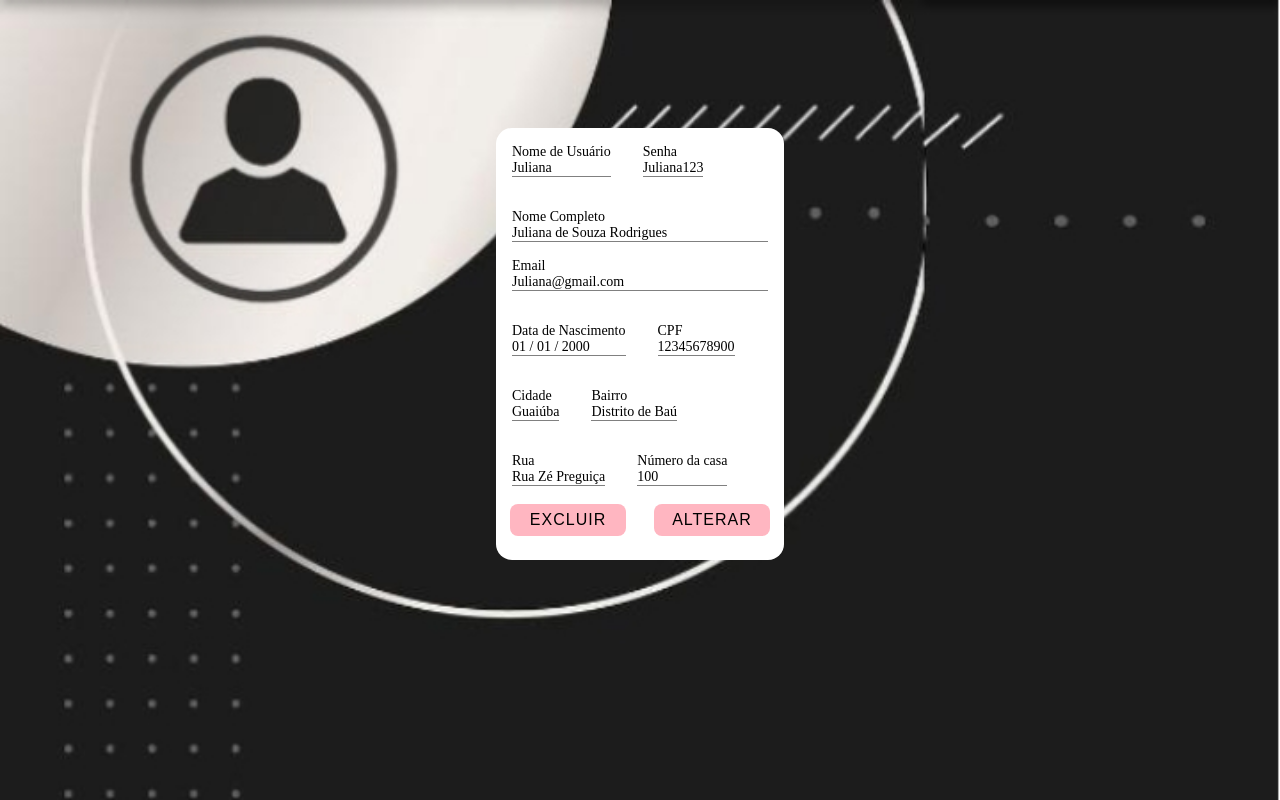
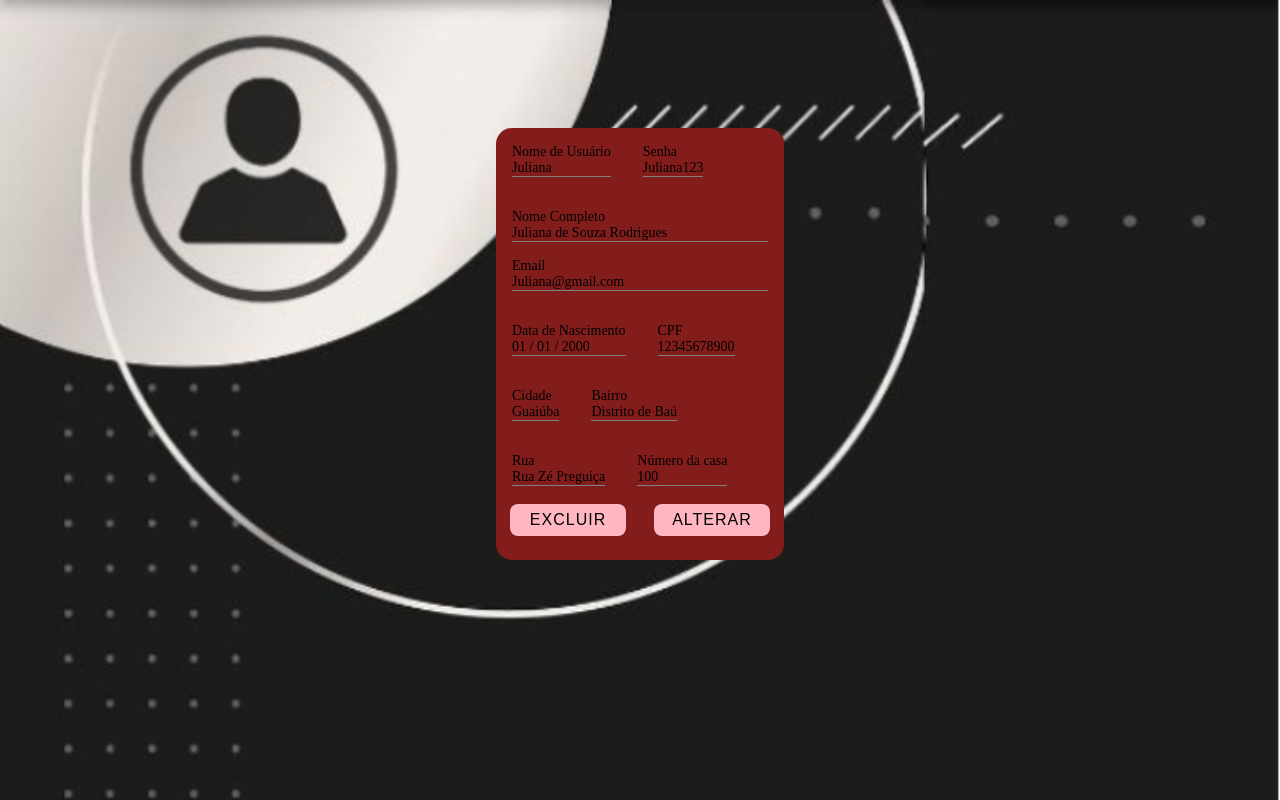
Before and after one commit to Juliana-so003/Restaurante, a PHP site: page /html/Visualizar_perfil.html in a window 1280 px wide. Run offline with PHP 8.4, Linux system fonts and the light colour scheme.

Commit message:
mudei as cores

```diff
--- a/sistema cliente/css/Ver_perfil.css
+++ b/sistema cliente/css/Ver_perfil.css
@@ -19,7 +19,7 @@ a{
   margin: 0;
 }
 .master{
-  background: #fff;
+  background:#831d1c;
   width: 18em;
   height: 27em;
   position: relative;
@@ -51,7 +51,7 @@ top: 8em;
   height: 2em;
   margin: 0.1em 0.9em;
   border: none;
-  background: lightpink;
+  background:lightpink;
   border-radius: 8px;
   cursor: pointer;
   font-size: 16px;
```
